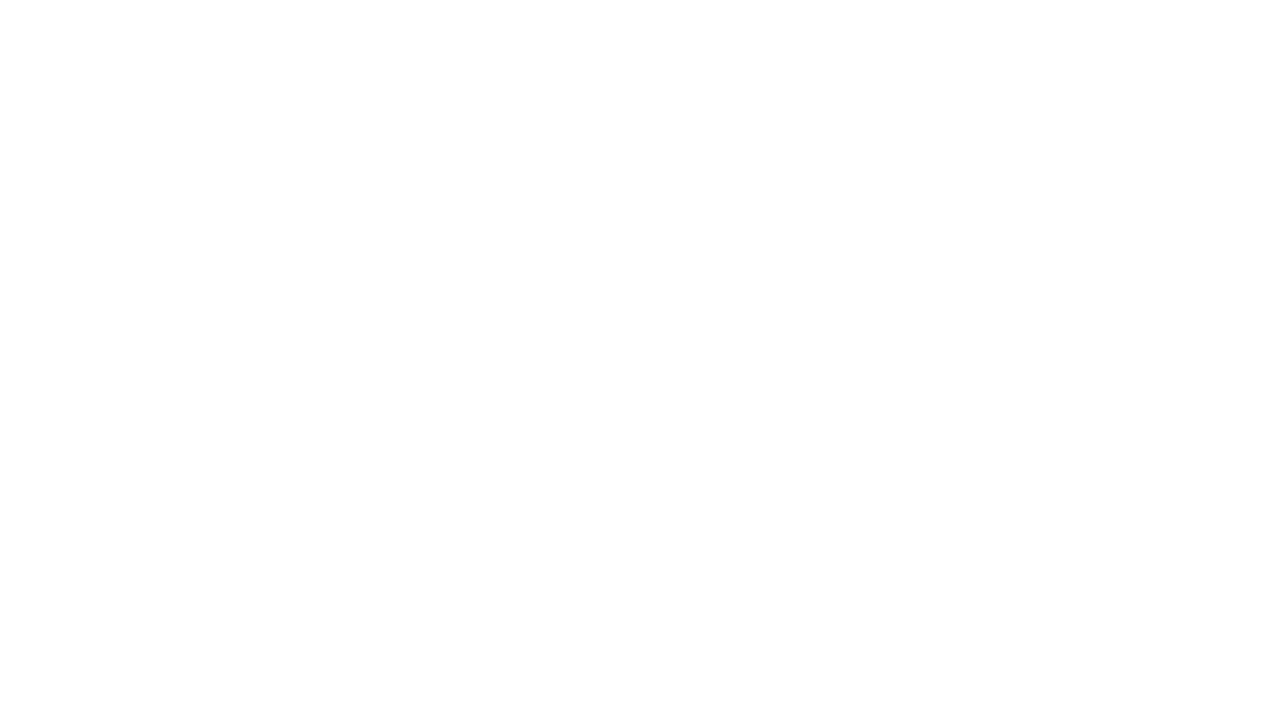
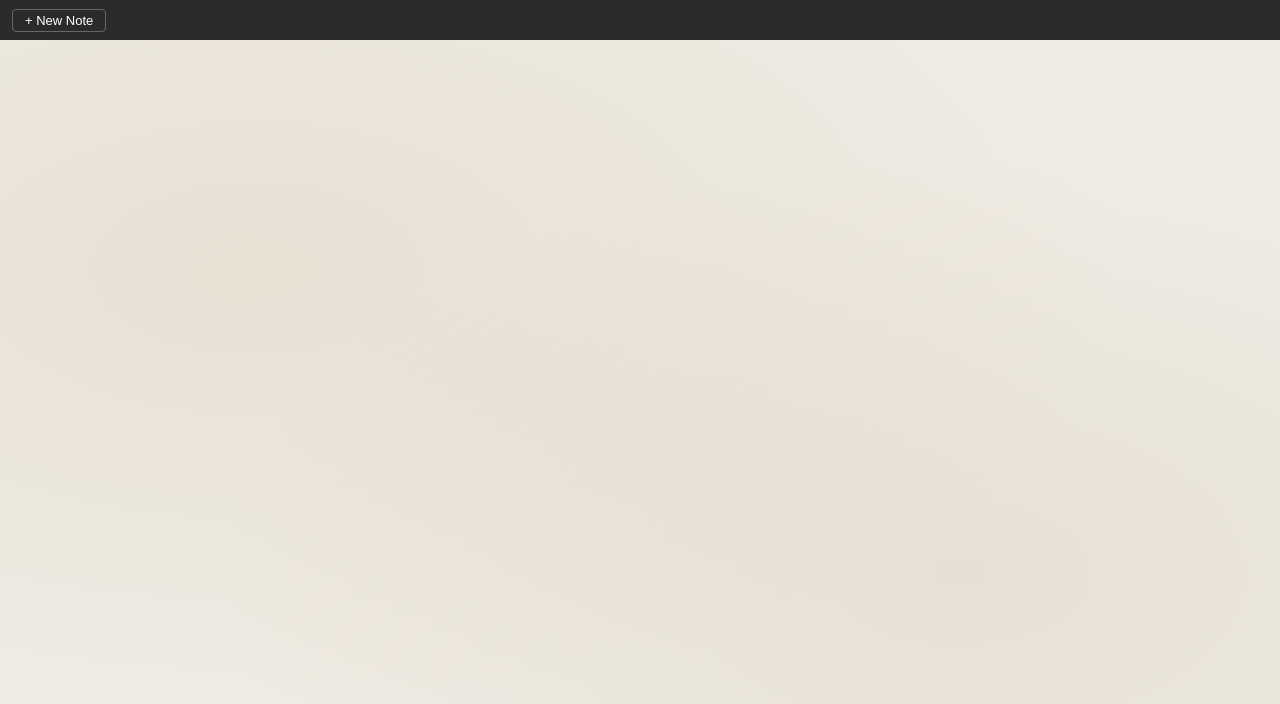
Before and after one commit to SahithyaV7/sticky-notes-app, a React (Vite) app: page / in a window 1280 px wide. Shown: the top 704 px of the page. Built offline with nearby package versions, Linux system fonts and the light colour scheme.

Commit message:
add Board canvas and Toolbar with click-to-create note placement

```diff
--- a/src/App.tsx
+++ b/src/App.tsx
@@ -1,9 +1,10 @@
 import { BoardProvider } from '@/context';
+import { Board } from '@/components/Board/Board';
 
 function App() {
   return (
     <BoardProvider>
-      <></>
+      <Board />
     </BoardProvider>
   );
 }
--- /dev/null
+++ b/src/components/Board/Board.module.css
@@ -0,0 +1,13 @@
+.board {
+  position: fixed;
+  top: 40px;
+  left: 0;
+  right: 0;
+  bottom: 0;
+  overflow: hidden;
+  cursor: crosshair;
+  background-color: #f0ece4;
+  background-image:
+    radial-gradient(ellipse at 20% 30%, rgba(180, 160, 120, 0.15) 0%, transparent 60%),
+    radial-gradient(ellipse at 75% 70%, rgba(160, 140, 100, 0.12) 0%, transparent 55%);
+}
--- /dev/null
+++ b/src/components/Board/Board.tsx
@@ -0,0 +1,43 @@
+import { MouseEvent } from 'react';
+import { useBoardContext } from '@/context';
+import { NOTE_DEFAULT_WIDTH, NOTE_DEFAULT_HEIGHT } from '@/reducer';
+import { Toolbar } from '@/components/Toolbar/Toolbar';
+import styles from './Board.module.css';
+
+const TOOLBAR_HEIGHT = 40;
+
+export function Board() {
+  const { state, dispatch } = useBoardContext();
+
+  function handleBoardClick(e: MouseEvent<HTMLDivElement>) {
+    if (e.target !== e.currentTarget) return;
+
+    const rect = e.currentTarget.getBoundingClientRect();
+
+    const x = Math.max(
+      0,
+      Math.min(
+        e.clientX - rect.left - NOTE_DEFAULT_WIDTH / 2,
+        rect.width - NOTE_DEFAULT_WIDTH,
+      ),
+    );
+    const y = Math.max(
+      0,
+      Math.min(
+        e.clientY - rect.top - NOTE_DEFAULT_HEIGHT / 2,
+        rect.height - NOTE_DEFAULT_HEIGHT,
+      ),
+    );
+
+    dispatch({ type: 'ADD_NOTE', payload: { x, y } });
+  }
+
+  return (
+    <>
+      <Toolbar />
+      <div className={styles.board} onClick={handleBoardClick}>
+        {state.notes.map(note => null)}
+      </div>
+    </>
+  );
+}
--- /dev/null
+++ b/src/components/Toolbar/Toolbar.module.css
@@ -0,0 +1,35 @@
+:root {
+  --toolbar-bg: #2b2b2b;
+  --toolbar-btn-text: #ffffff;
+  --toolbar-btn-border: #666666;
+  --toolbar-btn-hover-bg: rgba(255, 255, 255, 0.1);
+}
+
+.toolbar {
+  position: fixed;
+  top: 0;
+  left: 0;
+  right: 0;
+  height: 40px;
+  background: var(--toolbar-bg);
+  display: flex;
+  align-items: center;
+  padding: 0 12px;
+  gap: 8px;
+  z-index: 9999;
+}
+
+.button {
+  color: var(--toolbar-btn-text);
+  background: transparent;
+  border: 1px solid var(--toolbar-btn-border);
+  border-radius: 4px;
+  padding: 4px 12px;
+  font-size: 13px;
+  cursor: pointer;
+  line-height: 1;
+}
+
+.button:hover {
+  background: var(--toolbar-btn-hover-bg);
+}
--- /dev/null
+++ b/src/components/Toolbar/Toolbar.tsx
@@ -0,0 +1,18 @@
+import { useBoardContext } from '@/context';
+import styles from './Toolbar.module.css';
+
+export function Toolbar() {
+  const { dispatch } = useBoardContext();
+
+  function handleNewNote() {
+    dispatch({ type: 'ADD_NOTE', payload: { x: 80, y: 80 } });
+  }
+
+  return (
+    <div className={styles.toolbar}>
+      <button type="button" className={styles.button} onClick={handleNewNote}>
+        + New Note
+      </button>
+    </div>
+  );
+}
--- a/src/reducer.ts
+++ b/src/reducer.ts
@@ -1,4 +1,7 @@
 import { BoardState, Note, NoteColor } from '@/types';
+
+export const NOTE_DEFAULT_WIDTH = 200;
+export const NOTE_DEFAULT_HEIGHT = 160;
 
 export const COLORS: NoteColor[] = [
   { bg: '#fef9c3', header: '#fde047' }, // yellow
@@ -29,8 +32,8 @@ export function reducer(state: BoardState, action: Action): BoardState {
         id: crypto.randomUUID(),
         x: action.payload.x,
         y: action.payload.y,
-        width: 200,
-        height: 160,
+        width: NOTE_DEFAULT_WIDTH,
+        height: NOTE_DEFAULT_HEIGHT,
         text: '',
         color,
         zIndex: newZ,
```
